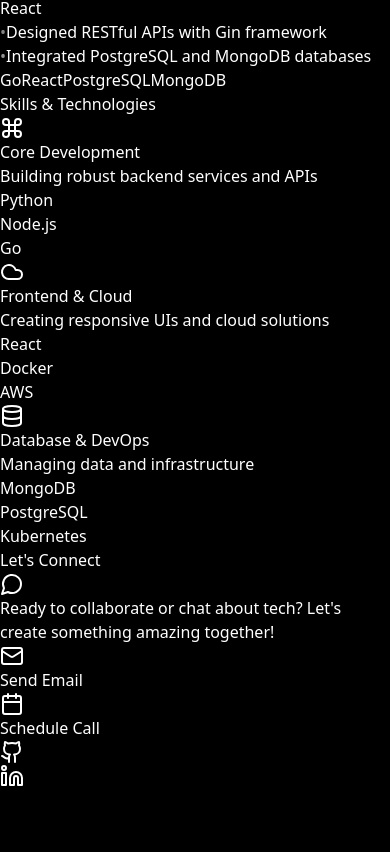
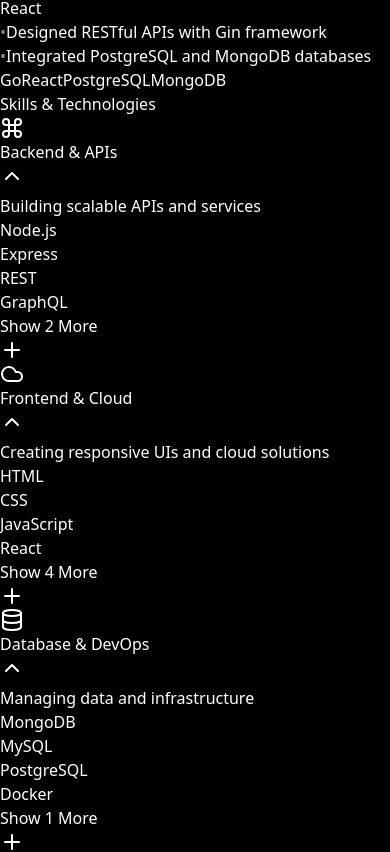
Before and after one commit to ayushdama11/portfolio, a React (Vite) app: page / in a window 390 px wide. Shown: the part 1477-2329 px from the top of the page. Built offline with nearby package versions, Linux system fonts and the light colour scheme.

Commit message:
Refactor Contact and Skills components for improved layout, responsiveness, and interactivity; update skill categories and descriptions

```diff
--- a/src/components/home/Contact.jsx
+++ b/src/components/home/Contact.jsx
@@ -112,7 +112,7 @@ export const Contact = () => {
           </div>
         </motion.div>
 
-        <div className="flex flex-col sm:flex-row justify-center gap-4 mt-6 mb-6">
+        <div className="grid grid-cols-1 sm:grid-cols-2 gap-4 mt-6 mb-6 max-w-md mx-auto">
           {/* Send Email Button */}
           <motion.button
             onClick={handleEmailClick}
@@ -121,13 +121,12 @@ export const Contact = () => {
               scale: 1.05,
               boxShadow: "0 0 20px rgba(99, 102, 241, 0.3)",
             }}
-            className="px-6 py-3 bg-gradient-to-r from-indigo-50 to-indigo-100
+            className="w-full px-6 py-3 bg-gradient-to-r from-indigo-50 to-indigo-100
                    hover:from-indigo-100 hover:to-indigo-200 text-indigo-700
                    rounded-lg font-semibold disabled:opacity-50 transition-all
                    duration-300 disabled:cursor-not-allowed flex items-center
                    gap-2 justify-center border border-indigo-100 hover:border-indigo-200
-                   hover:scale-105 hover:text-indigo-800 shadow-md
-                   hover:shadow-indigo-100/20"
+                   hover:text-indigo-800 shadow-md hover:shadow-indigo-100/20"
             aria-label="Send Email"
           >
             {isSubmitting ? (
@@ -138,25 +137,19 @@ export const Contact = () => {
             Send Email
           </motion.button>
 
-          <div className="relative">
+          {/* Schedule Call Button */}
           <motion.button
             onClick={handleScheduleCall}
-              onMouseEnter={() => setIsHovered(true)}
-              onMouseLeave={() => setIsHovered(false)}
-              whileHover={{ scale: 1.02 }}
+            whileHover={{ scale: 1.05 }}
             whileTap={{ scale: 0.98 }}
-              className="px-6 py-3 bg-transparent text-gray-300 rounded-lg
-                 border border-gray-700 flex items-center gap-3 justify-center
+            className="w-full px-6 py-3 bg-transparent text-gray-300 rounded-lg
+                     border border-gray-700 flex items-center gap-2 justify-center
                      hover:bg-gray-900 transition-colors duration-200"
             aria-label="Schedule Call"
           >
-              {/* Icon & Text */}
-              <Calendar className="w-5 h-5 relative z-10 transition-transform duration-300" />
-              <span className="relative z-10 group-hover:tracking-wider transition-all duration-300">
-                Schedule Call
-              </span>
+            <Calendar className="w-5 h-5" />
+            <span>Schedule Call</span>
           </motion.button>
-          </div>
         </div>
 
         <div className="p-1.5 bg-black/80 border border-indigo-500/10 rounded-lg backdrop-blur-sm inline-block">
--- a/src/components/home/Skills.jsx
+++ b/src/components/home/Skills.jsx
@@ -1,24 +1,62 @@
-import { motion } from "framer-motion";
+import { motion, AnimatePresence } from "framer-motion";
+import { useState } from "react";
+import { ChevronDown, ChevronUp, Plus, Minus } from "lucide-react";
 import { skillCategories } from "../../constants/skillsData";
-import { containerVariants } from "../../animations/variants";
+
+const containerVariants = {
+  hidden: { opacity: 0 },
+  visible: {
+    opacity: 1,
+    transition: {
+      staggerChildren: 0.1,
+    },
+  },
+};
 
 export const Skills = () => {
+  const [minimizedCategories, setMinimizedCategories] = useState(new Set());
+  const [expandedSkills, setExpandedSkills] = useState(new Set());
+
+  const toggleCategory = (categoryTitle) => {
+    setMinimizedCategories((prev) => {
+      const newSet = new Set(prev);
+      if (newSet.has(categoryTitle)) {
+        newSet.delete(categoryTitle);
+      } else {
+        newSet.add(categoryTitle);
+      }
+      return newSet;
+    });
+  };
+
+  const toggleExpandSkills = (categoryTitle) => {
+    setExpandedSkills((prev) => {
+      const newSet = new Set(prev);
+      if (newSet.has(categoryTitle)) {
+        newSet.delete(categoryTitle);
+      } else {
+        newSet.add(categoryTitle);
+      }
+      return newSet;
+    });
+  };
+
   const Skill = ({ name }) => (
     <motion.div
       whileHover={{ scale: 1.03 }}
-      className="relative group"
+      className="relative group w-full"
       role="listitem"
     >
       <div
-        className="relative p-4 bg-black/80 rounded-2xl border border-indigo-500/20
+        className="relative p-3 bg-black/80 rounded-xl border border-indigo-500/20
                     text-center font-mono text-indigo-400 backdrop-blur-sm"
       >
         <div
           className="absolute -inset-0.5 bg-gradient-to-r from-indigo-500/10 to-blue-500/10
-                      rounded-2xl blur-sm opacity-0 group-hover:opacity-30 transition-all duration-300"
+                      rounded-xl blur-sm opacity-0 group-hover:opacity-30 transition-all duration-300"
         />
         <div className="relative z-10 flex items-center justify-center space-x-2">
-          <span className="text-base lg:text-lg">{name}</span>
+          <span className="text-sm lg:text-base">{name}</span>
           <motion.div
             className="w-1 h-1 bg-indigo-400 rounded-full"
             animate={{
@@ -36,8 +74,41 @@ export const Skills = () => {
     </motion.div>
   );
 
+  const SkillsList = ({ skills, categoryTitle }) => {
+    const isExpanded = expandedSkills.has(categoryTitle);
+    const displaySkills = isExpanded ? skills : skills.slice(0, 4);
+    const hasMoreSkills = skills.length > 4;
+
     return (
-    <section className="py-20 relative bg-black">
+      <div className="space-y-4">
+        <div className="grid grid-cols-1 gap-2 auto-rows-max">
+          {displaySkills.map((skill) => (
+            <Skill key={skill} name={skill} />
+          ))}
+        </div>
+
+        {hasMoreSkills && (
+          <motion.button
+            onClick={() => toggleExpandSkills(categoryTitle)}
+            className="w-full flex items-center justify-center p-2 text-indigo-400 hover:text-indigo-300
+                     border border-indigo-500/20 rounded-xl transition-colors group"
+          >
+            <span className="mr-2">
+              {isExpanded ? "Show Less" : `Show ${skills.length - 4} More`}
+            </span>
+            {isExpanded ? (
+              <Minus className="w-4 h-4 group-hover:scale-110 transition-transform" />
+            ) : (
+              <Plus className="w-4 h-4 group-hover:scale-110 transition-transform" />
+            )}
+          </motion.button>
+        )}
+      </div>
+    );
+  };
+
+  return (
+    <section className="py-20 relative bg-black min-h-screen">
       <div className="absolute inset-0 bg-gradient-to-b from-indigo-900/1 via-black to-black" />
       <div className="absolute inset-0 bg-[radial-gradient(ellipse_at_top,rgba(99,102,241,0.05),transparent_30%)]" />
 
@@ -45,7 +116,7 @@ export const Skills = () => {
         variants={containerVariants}
         initial="hidden"
         animate="visible"
-        className="max-w-6xl mx-auto px-4 relative z-10"
+        className="container mx-auto px-4 relative z-10"
       >
         <motion.h2
           initial={{ opacity: 0, y: -20 }}
@@ -57,11 +128,11 @@ export const Skills = () => {
           <div className="w-24 h-1 bg-gradient-to-r from-white to-gray-500 mx-auto mt-4 rounded-full" />
         </motion.h2>
 
-        <div className="grid grid-cols-1 md:grid-cols-3 gap-12">
+        <div className="grid grid-cols-1 md:grid-cols-2 lg:grid-cols-3 gap-6">
           {skillCategories.map((category) => (
             <motion.div
               key={category.title}
-              className="relative group"
+              className="relative group h-fit"
               variants={containerVariants}
             >
               <div
@@ -73,22 +144,49 @@ export const Skills = () => {
                 className="relative bg-black border border-indigo-500/30 rounded-2xl p-6
                            group-hover:border-indigo-400 transition-all duration-300"
               >
-                <div className="flex items-center justify-center mb-4">
+                <div className="flex items-center justify-between mb-4">
+                  <div className="flex items-center">
                     <category.icon className="w-6 h-6 text-indigo-400 mr-2" />
                     <h3 className="text-xl font-semibold text-white">
                       {category.title}
                     </h3>
                   </div>
+                  <button
+                    onClick={() => toggleCategory(category.title)}
+                    className="text-indigo-400 hover:text-indigo-300 transition-colors"
+                    aria-label={
+                      minimizedCategories.has(category.title)
+                        ? "Expand"
+                        : "Minimize"
+                    }
+                  >
+                    {minimizedCategories.has(category.title) ? (
+                      <ChevronDown className="w-5 h-5" />
+                    ) : (
+                      <ChevronUp className="w-5 h-5" />
+                    )}
+                  </button>
+                </div>
 
+                <AnimatePresence initial={false}>
+                  {!minimizedCategories.has(category.title) && (
+                    <motion.div
+                      initial={{ height: 0, opacity: 0 }}
+                      animate={{ height: "auto", opacity: 1 }}
+                      exit={{ height: 0, opacity: 0 }}
+                      transition={{ duration: 0.2 }}
+                    >
                       <p className="text-gray-400 text-center text-sm mb-6">
                         {category.description}
                       </p>
 
-                <div role="list" className="space-y-3">
-                  {category.skills.map((skill) => (
-                    <Skill key={skill} name={skill} />
-                  ))}
-                </div>
+                      <SkillsList
+                        skills={category.skills}
+                        categoryTitle={category.title}
+                      />
+                    </motion.div>
+                  )}
+                </AnimatePresence>
               </div>
             </motion.div>
           ))}
@@ -97,3 +195,5 @@ export const Skills = () => {
     </section>
   );
 };
+
+export default Skills;
--- a/src/constants/skillsData.js
+++ b/src/constants/skillsData.js
@@ -2,21 +2,30 @@ import { Command, Cloud, Database } from "lucide-react";
 
 export const skillCategories = [
   {
-    title: "Core Development",
+    title: "Backend & APIs",
     icon: Command,
-    skills: ["Python", "Node.js", "Go"],
-    description: "Building robust backend services and APIs",
+    skills: ["Node.js", "Express", "REST", "GraphQL", "Prisma", "Go"],
+    description: "Building scalable APIs and services",
   },
   {
     title: "Frontend & Cloud",
     icon: Cloud,
-    skills: ["React", "Docker", "AWS"],
+    skills: [
+      "HTML",
+      "CSS",
+      "JavaScript",
+      "React",
+      "Tailwind CSS",
+      "Framer Motion",
+      "Next.js",
+      "AWS",
+    ],
     description: "Creating responsive UIs and cloud solutions",
   },
   {
     title: "Database & DevOps",
     icon: Database,
-    skills: ["MongoDB", "PostgreSQL", "Kubernetes"],
+    skills: ["MongoDB", "MySQL", "PostgreSQL", "Docker", "Kubernetes"],
     description: "Managing data and infrastructure",
   },
 ];
```
Lines whose indentation alone changed are shown as unchanged.
